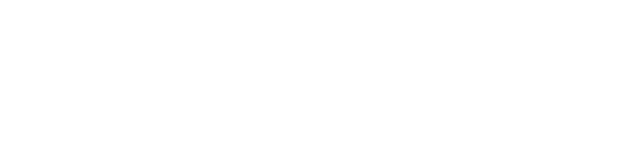
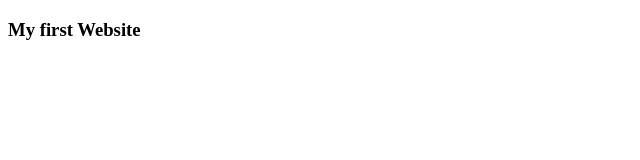
Before and after one commit to CodeXMehedi/my-first-github-repo, a plain HTML site: page index.html in a window 1280 px wide. Shown: the whole page, without its empty margins (0-640 px from the left). Drawn offline with Linux system fonts and the light colour scheme.

Commit message:
my first commit

```diff
--- a/index.html
+++ b/index.html
@@ -8,7 +8,9 @@
 </head>
 
 <body>
-
+ <div>
+  <h3>My first Website</h3>
+ </div>
 </body>
 
 </html>
```
